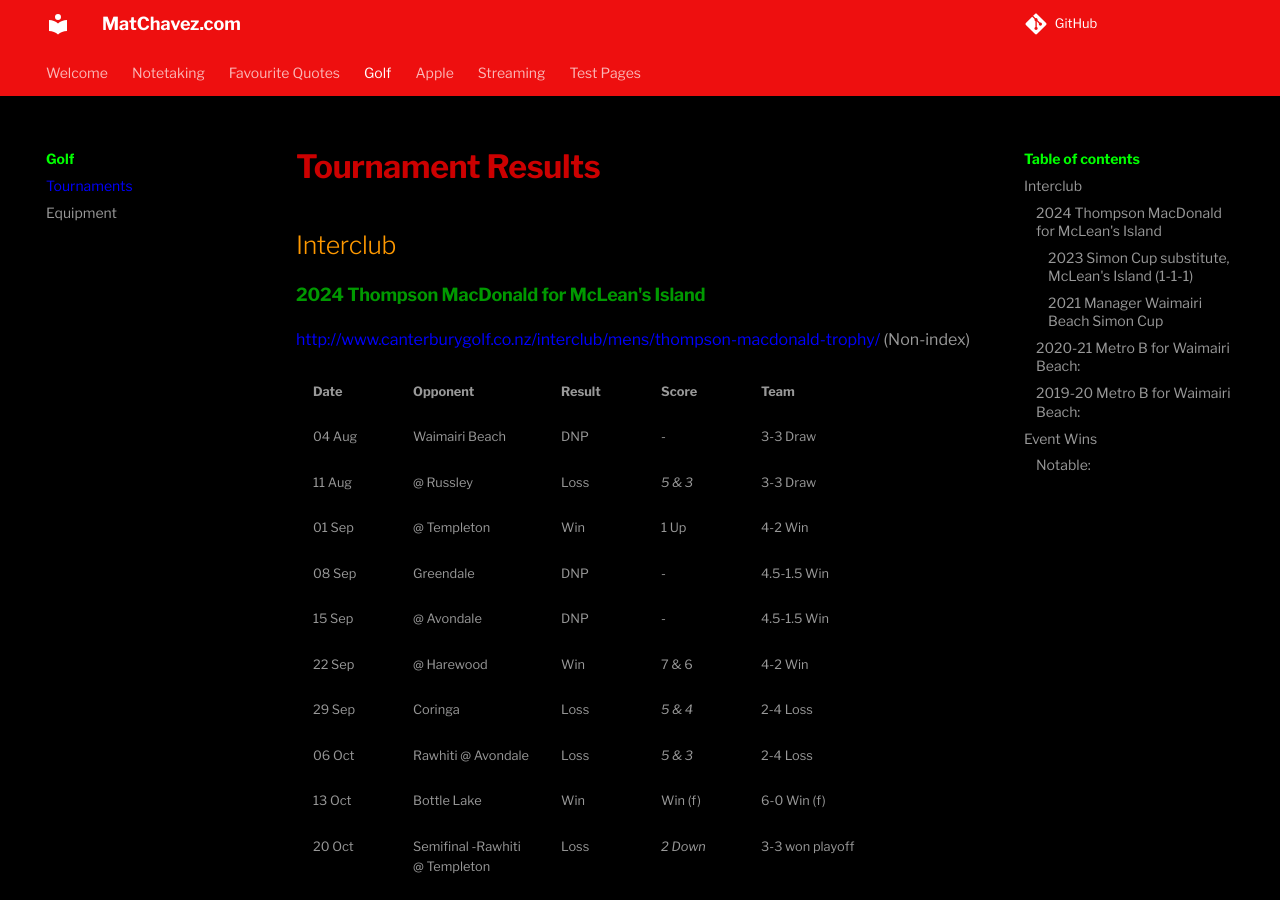
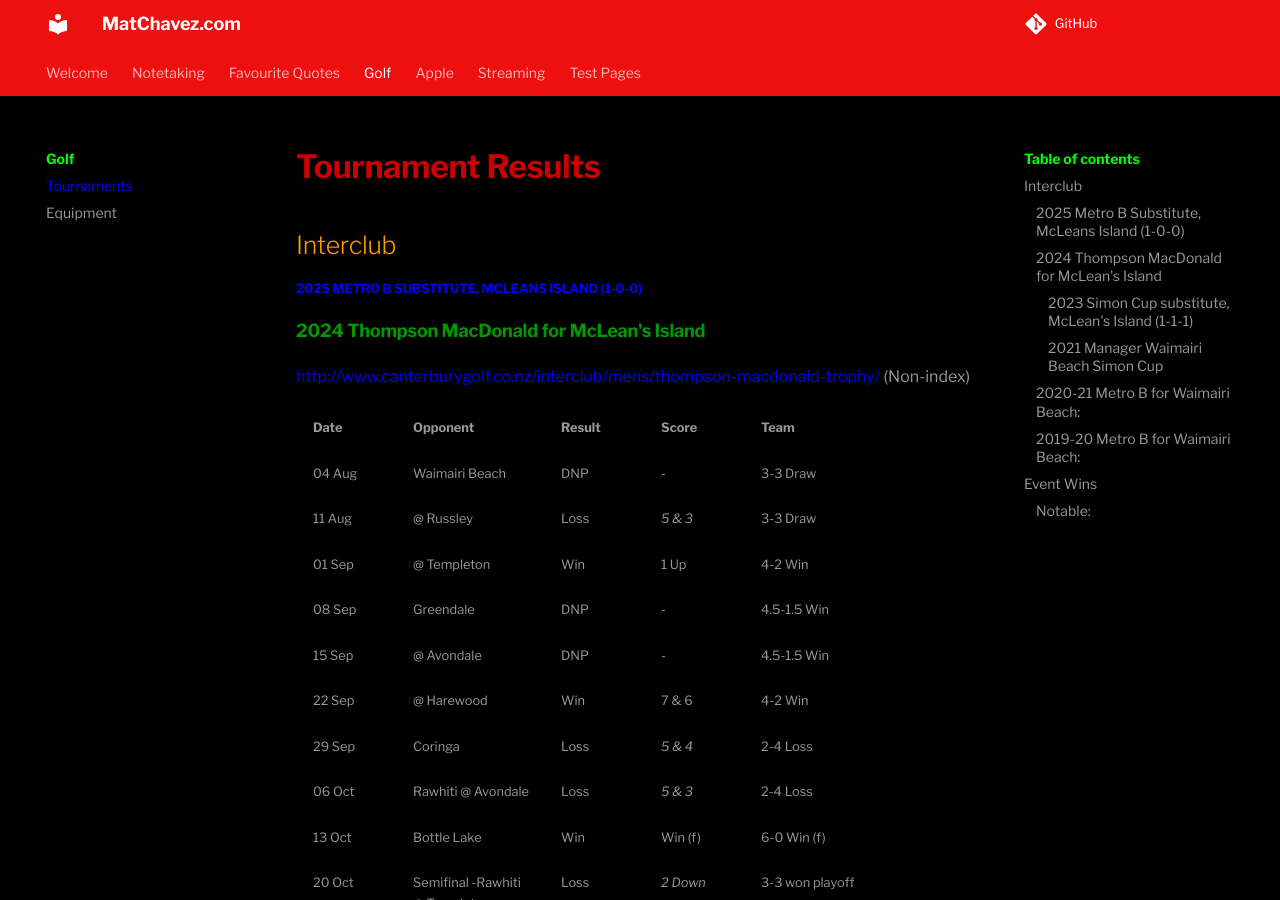
Before and after one commit to matchavez/matchavez.github.io, an MkDocs documentation site: the page built from docs/golf/tourneys.md, in a window 1280 px wide and 900 px high. Built offline with MkDocs 1.6.1 and Material for MkDocs 9.7.7, drawn with Linux system fonts in a browser that asks for light colours; comment, search, counter and statistics services are not loaded.

Commit message:
[PUBLISHER] Merge #65

```diff
--- a/docs/golf/tourneys.md
+++ b/docs/golf/tourneys.md
@@ -7,6 +7,7 @@
 
 ## Interclub
 
+##### 2025 Metro B Substitute, McLeans Island (1-0-0)
 #### 2024 Thompson MacDonald for McLean's Island
 http://www.canterburygolf.co.nz/interclub/mens/thompson-macdonald-trophy/ (Non-index)
 
```
